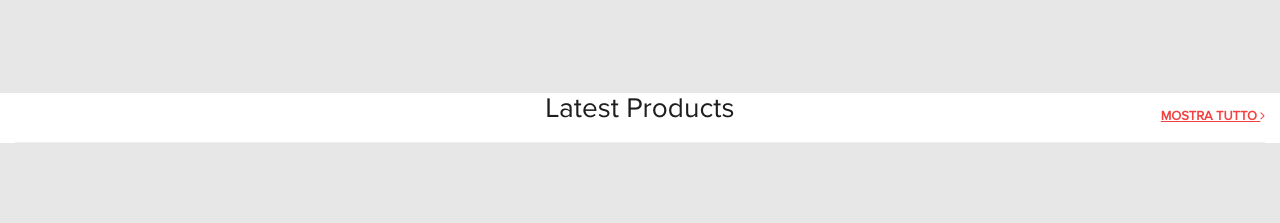
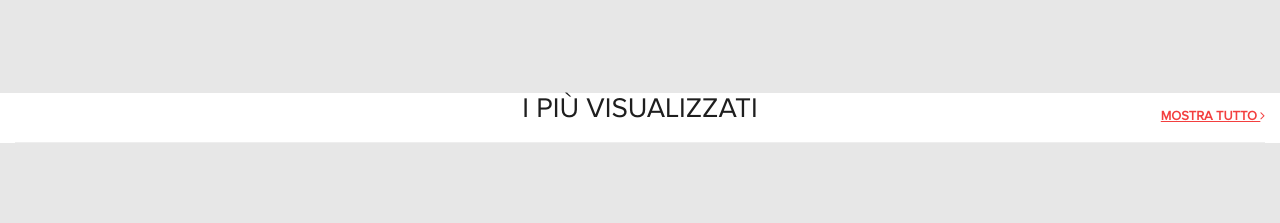
Before and after one commit to hassanaziz0012/attuality-store, a Django app: page / in a window 1280 px wide. Shown: the part 782-1005 px from the top of the page. Run offline with Django 3.2, Linux system fonts and the light colour scheme; some libraries are stand-ins or nearby versions.

Commit message:
Central title

```diff
--- a/attuality_store/main/templates/index.html
+++ b/attuality_store/main/templates/index.html
@@ -20,7 +20,7 @@
     <div class="latest-products">
         <div class="col-md-12">
             <div class="section-heading">
-                <h2 class="text-center">Latest Products</h2>
+                <h2 class="text-center">I PIÙ VISUALIZZATI</h2>
                 <a href="#">MOSTRA TUTTO <i class="fa fa-angle-right"></i></a>
             </div>
         </div>
```
